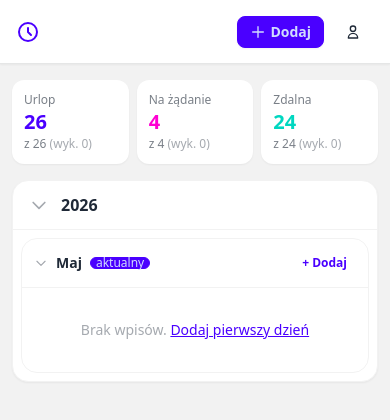
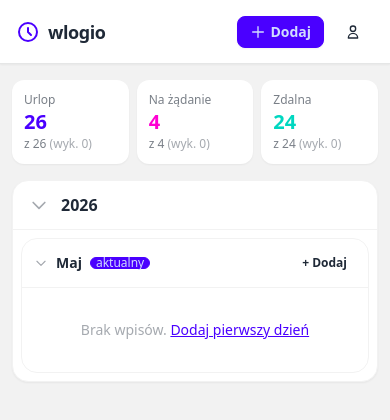
Before and after one commit to pswierczynski/wlogio, a Flask app: page / in a window 390 px wide. Shown: the top 420 px of the page. Run offline with Flask 3, Linux system fonts and the light colour scheme; the visitor is signed in with stand-in values (Sample User, id 1); data comes from the database, SQL or seed files in the repository; data that the repository does not hold is empty; some libraries are stand-ins or nearby versions.

Commit message:
styles: green salary, "+ add" link black, wlogio text visible on mobile, alerts aligned to the left

```diff
--- a/wlogio_app/templates/base.html
+++ b/wlogio_app/templates/base.html
@@ -31,7 +31,7 @@
                 <path stroke-linecap="round" stroke-linejoin="round" stroke-width="2"
                       d="M12 8v4l3 3m6-3a9 9 0 11-18 0 9 9 0 0118 0z"/>
             </svg>
-            <span class="font-bold text-lg tracking-tight hidden sm:inline">wlogio</span>
+            <span class="font-bold text-lg tracking-tight">wlogio</span>
         </a>
     </div>
 
@@ -67,8 +67,8 @@
                         </svg>
                         Moje konto
                     </a>
-                    </li>
-                    <li>
+                </li>
+                <li>
                     <a href="{{ url_for('settings.index') }}">
                         <svg xmlns="http://www.w3.org/2000/svg" class="h-4 w-4" fill="none"
                              viewBox="0 0 24 24" stroke="currentColor">
--- a/wlogio_app/templates/dashboard/index.html
+++ b/wlogio_app/templates/dashboard/index.html
@@ -137,18 +137,18 @@
                                     {{ "%.2f"|format(month.summary.overtime_hours)|replace('.', ',') }}h
                                 </span>
                                 {% endif %}
-                                <span class="font-semibold text-primary text-xs sm:text-sm">
+                                <span class="font-semibold text-success text-xs sm:text-sm">
                                     {{ format_currency(month.summary.total_with_bonus) }}
                                 </span>
                             </div>
-                            <span class="sm:hidden font-semibold text-primary text-xs">
+                            <span class="sm:hidden font-semibold text-success text-xs">
                                 {{ format_currency(month.summary.total_with_bonus) }}
                             </span>
                             {% endif %}
 
                             <a href="{{ url_for('entries.add') }}"
                                @click.stop
-                               class="btn btn-ghost btn-xs text-primary shrink-0">+ Dodaj</a>
+                               class="btn btn-ghost btn-xs text-base-content shrink-0">+ Dodaj</a>
                         </div>
                     </div>
 
@@ -224,7 +224,7 @@
                                                 {{ "%.2f"|format(entry.hours_billed)|replace('.', ',') }}h
                                                 {% endif %}
                                             </td>
-                                            <td class="col-salary text-right text-primary font-medium text-sm whitespace-nowrap">
+                                            <td class="col-salary text-right text-success font-medium text-sm whitespace-nowrap">
                                                 {% if month.hourly_rate > 0 and entry.entry_type != 'unpaid' and entry.time_end %}
                                                     {{ format_currency(entry.hours_billed|float * month.hourly_rate) }}
                                                 {% else %}—{% endif %}
@@ -270,7 +270,7 @@
                                     </div>
                                     <div>
                                         <div class="text-xs text-base-content/50 mb-0.5">Wynagrodzenie</div>
-                                        <div class="font-bold text-primary text-sm">
+                                        <div class="font-bold text-success text-sm">
                                             {{ format_currency(month.summary.actual_salary) }}
                                             {% if month.summary.bonus > 0 %}
                                             <span class="block text-xs text-success font-medium">+ {{ format_currency(month.summary.bonus) }} premia</span>
```
Also changed, not shown: wlogio_app/templates/entries/form.html (+8 -8 lines).
